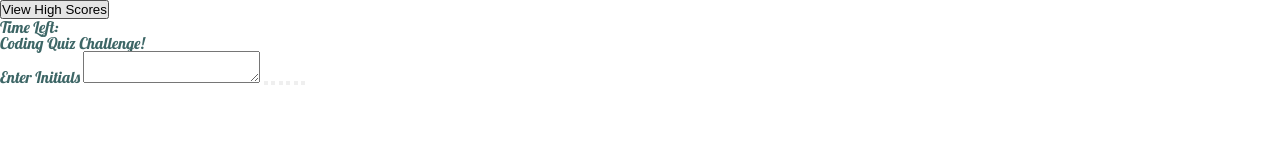
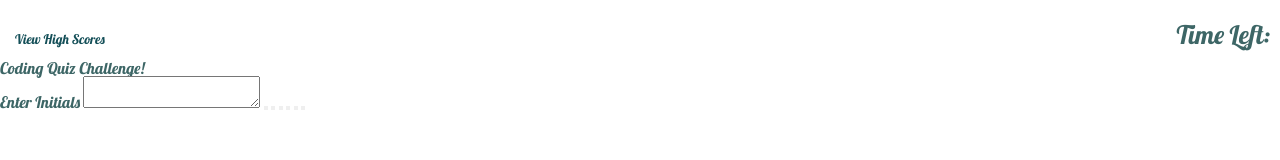
Before and after one commit to moraadrian510/code-quiz-project, a plain HTML site: page index.html in a window 1280 px wide. Drawn offline with Linux system fonts and the light colour scheme.

Commit message:
progress save

```diff
--- a/styles/index.css
+++ b/styles/index.css
@@ -1,7 +1,8 @@
 :root {
     --primary-color: #363d7c;
-    --secondary-color: #144a52;
-    --tertiary-color: #ffffff;
+    --secondary-color: #144f58;
+    --tertiary-color: #f8f3f3;
+    --hovered-color: rgb(218, 7, 169);
   }
 
   * {
@@ -13,7 +14,35 @@
 
 
   body {
-    font-family: 'Lobster', cursive;
+  font-family: 'Lobster', cursive;
   background-color: rgb(white);
   color: rgb(61, 102, 102);
   }
+
+  header {
+    display: flex;
+    justify-content: space-between;
+    align-items: center;
+    flex-wrap: wrap;
+    height: 60px;
+    font-size: 2vw;
+    padding-top: 10px;
+    padding-left: 10px;
+    padding-right: 10px;
+  }
+
+  .btnHeader {
+    border-radius: 3px;
+    background-color: white;
+    border: 0;
+    outline: 0;
+    color: var(--secondary-color);
+    font-family: 'Lobster', cursive;
+    padding-right: 5px;
+    padding-left: 5px;
+  }
+
+
+  .btnHeader:hover {
+    background-color: var(--hovered-color);
+  }
--- a/styles/reset.css
+++ b/styles/reset.css
@@ -3,7 +3,7 @@
    License: none (public domain)
 */
 
-html, body, div, span, applet, object, iframe,
+  html, body, div, span, applet, object, iframe,
 h1, h2, h3, h4, h5, h6, p, blockquote, pre,
 a, abbr, acronym, address, big, cite, code,
 del, dfn, em, img, ins, kbd, q, s, samp,
```
